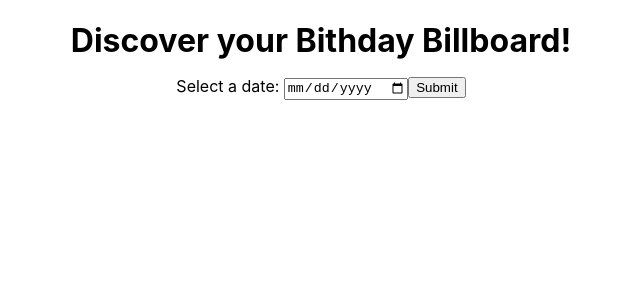
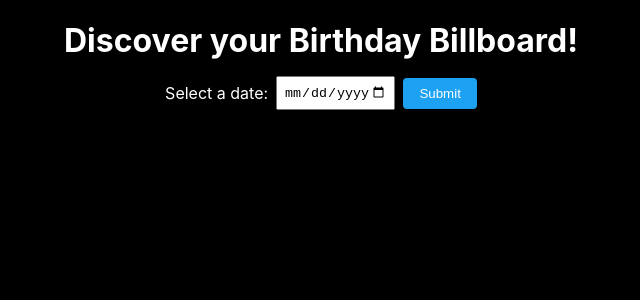
Before and after one commit to mtrejo0/birthday-billboard, a React (Create React App) app: page / in a window 1280 px wide. Shown: the top 300 px of the page, without its empty margins (319-959 px from the left). Built offline with nearby package versions, Linux system fonts and the light colour scheme.

Commit message:
dark theme

```diff
--- a/package.json
+++ b/package.json
@@ -1,6 +1,7 @@
 {
   "name": "billboard-app",
   "version": "0.1.0",
+  "homepage": "https://mtrejo0.github.io/birthday-billboard",
   "private": true,
   "dependencies": {
     "@testing-library/jest-dom": "^5.16.5",
@@ -22,7 +23,9 @@
     "start": "react-scripts start",
     "build": "react-scripts build",
     "test": "react-scripts test",
-    "eject": "react-scripts eject"
+    "eject": "react-scripts eject",
+    "predeploy": "npm run build",
+    "deploy": "gh-pages -d build"
   },
   "eslintConfig": {
     "extends": [
--- a/src/App.tsx
+++ b/src/App.tsx
@@ -13,7 +13,7 @@ const App: React.FC = () => {
   const handleSubmit = async (event: React.FormEvent<HTMLFormElement>) => {
     event.preventDefault();
     try {
-      setLoading(true); // Set loading to true before making the request
+      setLoading(true);
 
       const response = await axios.post(
         'https://ttjg79x010.execute-api.us-east-2.amazonaws.com/dev',
@@ -28,49 +28,55 @@ const App: React.FC = () => {
       );
 
       const data = response.data;
-      console.log(data); // Output the response data to the console
+      console.log(data);
 
       setSongs(data.body);
 
-      setLoading(false); // Set loading back to false after receiving the response
+      setLoading(false);
     } catch (error) {
       console.error('Error:', error);
-      setLoading(false); // Set loading back to false in case of error
+      setLoading(false);
     }
   };
+
   const handleShareTwitter = () => {
     const songsText = songs.slice(0, 4).map((song, index) => `${index + 1}. ${song.name}`).join('%0A');
-
-
     const tweetUrl = encodeURIComponent(window.location.href);
-
     const tweetText = `Check out the top 4 songs on my Birthday Billboard!%0A${songsText}%0A%0A${tweetUrl}`;
-
     const twitterUrl = `https://twitter.com/intent/tweet?text=${tweetText}`;
-
     window.open(twitterUrl, '_blank');
   };
 
   return (
-    <div style={{ display: 'flex', flexDirection: 'column', alignItems: 'center', height: '100vh', textAlign: 'center' }}>
-      <h1 style={{ fontSize: '2rem', marginBottom: '1rem' }}>Discover your Bithday Billboard!</h1>
-      <form onSubmit={handleSubmit}>
-        <label htmlFor="date">Select a date: </label>
+    <div style={{ display: 'flex', flexDirection: 'column', alignItems: 'center', textAlign: 'center', minHeight: "100vh", background: '#000', color: '#fff', paddingBottom: "100px" }}>
+      <h1 style={{ fontSize: '2rem', marginBottom: '1rem' }}>Discover your Birthday Billboard!</h1>
+      <form onSubmit={handleSubmit} style={{ display: 'flex', marginBottom: '1rem', alignItems: 'center' }}>
+  <label htmlFor="date" style={{ marginRight: '0.5rem', color: '#fff' }}>Select a date:</label>
   <input
   type="date"
   id="date"
   value={selectedDate}
   onChange={handleDateChange}
+  max={new Date(new Date().setDate(new Date().getDate() - 1)).toISOString().split('T')[0]} // Set max attribute to the previous day's date
+  style={{ marginRight: '0.5rem', padding: "6px" }}
 />
-        <button type="submit">Submit</button>
+  <button type="submit" style={{ backgroundColor: '#1da1f2', color: '#fff', border: 'none', padding: '0.5rem 1rem', borderRadius: '4px' }}>Submit</button>
 </form>
+
       {loading && <div style={{ marginTop: '1rem' }}>Loading...</div>}
 
       {songs?.length > 0 && !loading && (
-  <div style={{ marginTop: '2rem' }}>
-    <button style={{ marginTop: '1rem' }} onClick={handleShareTwitter}>Share on Twitter</button>
-    {songs.map((song) => (
-      <div key={song.id} style={{ marginTop: '1rem' }}>
+        <div>
+          <button style={{ marginTop: '1rem', backgroundColor: '#1da1f2', color: '#fff', border: 'none', padding: '0.5rem 1rem', borderRadius: '4px', cursor: 'pointer' }} onClick={handleShareTwitter}>
+            Share on Twitter
+          </button>
+          {songs.map((song, i) => (
+            <div key={song.id} style={{ marginTop: '1rem', display: "flex", alignItems: "center" }}>
+
+
+              <p>#{i+1} </p>
+
+
               <iframe
                 src={`https://open.spotify.com/embed/track/${song.id}`}
                 width="100%"
@@ -83,7 +89,6 @@ const App: React.FC = () => {
           ))}
         </div>
       )}
-
     </div>
   );
 };
```
Lines whose indentation alone changed are shown as unchanged.
